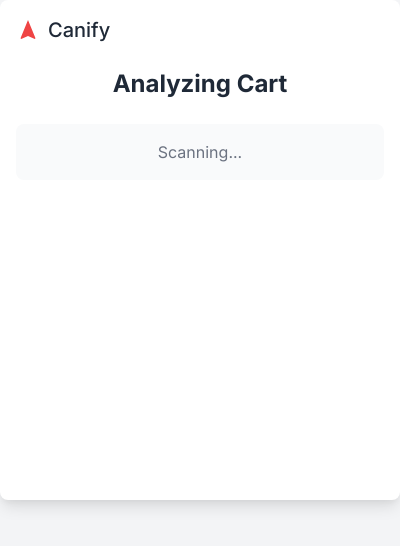
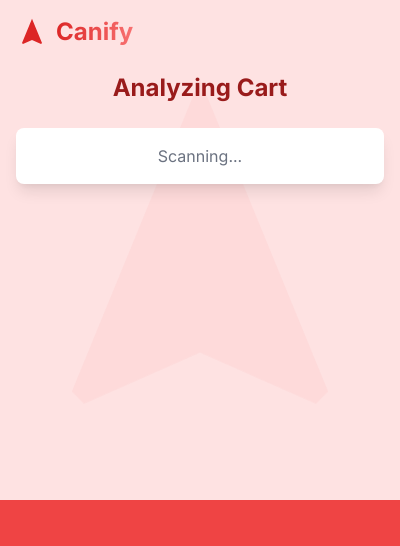
Before and after one commit to lsnchow/hackcan2025, a browser extension: page popup.html in a window 400 px wide. Drawn offline with nearby package versions, Linux system fonts and the light colour scheme.

Commit message:
Updated popup background to red

```diff
--- a/popup.html
+++ b/popup.html
@@ -8,28 +8,37 @@
   <!-- Your custom styles.css -->
   <link href="styles.css" rel="stylesheet">
 </head>
-<body class="bg-gray-100">
+<body class="bg-red-500">
 
   <!-- Main Popup Container -->
-  <div class="w-[400px] h-[500px] bg-white p-4 overflow-hidden relative rounded-lg shadow-lg">
-    <!-- Header -->
-    <div class="flex items-center space-x-2 mb-6">
-      <svg class="w-6 h-6 text-red-500" viewBox="0 0 24 24" fill="currentColor">
+  <div class="w-[400px] h-[500px] bg-red-100 p-4 overflow-hidden relative">
+    <!-- Large background maple leaf -->
+    <div class="absolute inset-0 z-0 opacity-10 bg-leaf-animation">
+      <svg class="w-full h-full text-red-300" viewBox="0 0 24 24" fill="currentColor">
         <path d="M12,2L4.5,20.29L5.21,21L12,18L18.79,21L19.5,20.29L12,2Z"/>
       </svg>
-      <span class="font-medium text-xl text-gray-800">Canify</span>
+    </div>
+
+    <!-- Header -->
+    <div class="flex items-center space-x-2 mb-6 relative z-10">
+      <svg class="w-8 h-8 text-red-600 drop-shadow-lg" viewBox="0 0 24 24" fill="currentColor">
+        <path d="M12,2L4.5,20.29L5.21,21L12,18L18.79,21L19.5,20.29L12,2Z"/>
+      </svg>
+      <span class="font-bold text-2xl bg-gradient-to-r from-red-600 to-red-400 bg-clip-text text-transparent">
+        Canify
+      </span>
     </div>
 
     <!-- Content -->
-    <div class="text-center">
-      <h1 class="text-2xl font-bold text-gray-800 mb-4">
+    <div class="text-center relative z-10">
+      <h1 class="text-2xl font-bold text-red-800 mb-4">
         Analyzing Cart
       </h1>
 
       <!-- Results Area -->
-      <div class="mt-6 p-4 bg-gray-50 rounded-lg">
+      <div class="mt-6 p-4 bg-white bg-opacity-90 rounded-lg shadow-lg">
         <div id="results" class="text-left">
-          <p class="text-gray-500 text-center">Scanning page...</p>
+          <p class="text-red-700 text-center">Scanning page...</p>
         </div>
       </div>
     </div>
--- a/styles.css
+++ b/styles.css
@@ -14,9 +14,10 @@ body {
 }
 
 .bg-gradient {
-  background: linear-gradient(to right, #ef4444, #ec4899);
+  background-image: linear-gradient(to right, #dc2626, #b91c1c);
   -webkit-background-clip: text;
   background-clip: text;
+  color: transparent;
 }
 
 /* Utility classes */
@@ -117,3 +118,13 @@ button:hover.bg-red-500 {
     transform: translate(100px, 100px) rotate(360deg);
   }
 }
+
+@keyframes pulse-leaf {
+  0% { transform: scale(1); opacity: 0.1; }
+  50% { transform: scale(1.05); opacity: 0.15; }
+  100% { transform: scale(1); opacity: 0.1; }
+}
+
+.bg-leaf-animation {
+  animation: pulse-leaf 4s ease-in-out infinite;
+}
```
